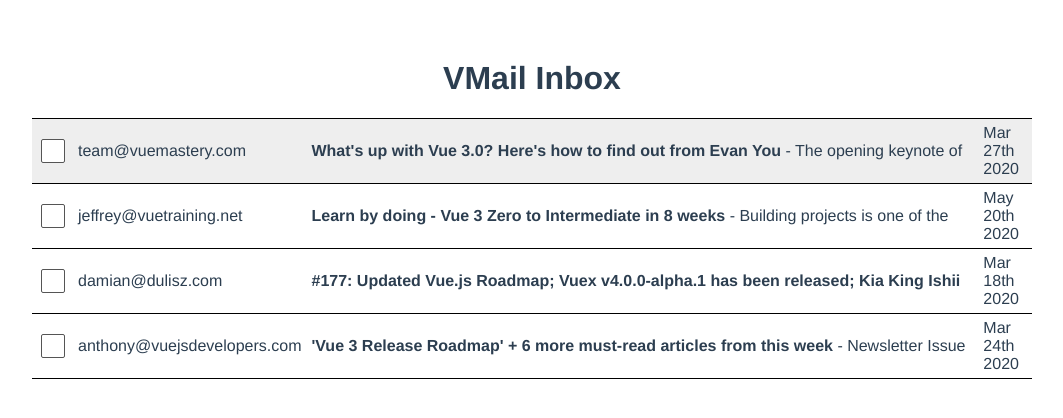
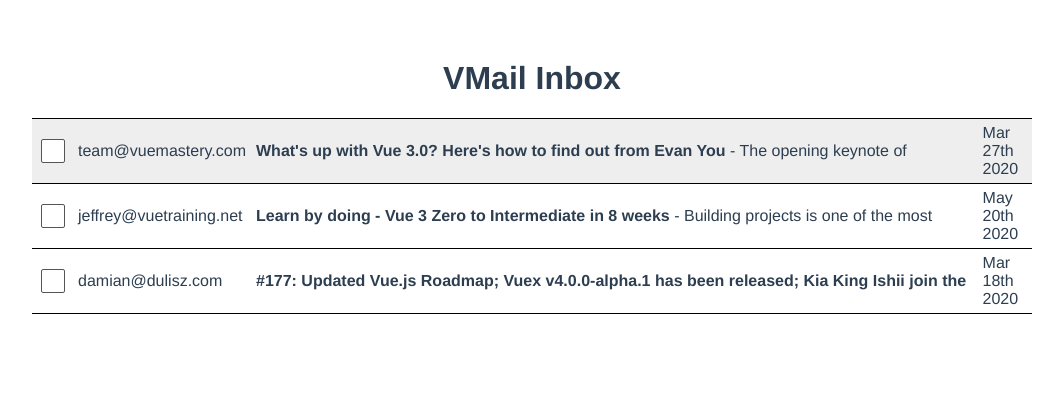
Before and after one commit to pyterDiaconescu/advanced_build_gmail_clone_with_vue3, a Vue app: page / in a window 1280 px wide. Shown: the top 418 px of the page, without its empty margins (108-1171 px from the left). Built offline with nearby package versions, Linux system fonts and the light colour scheme.

Commit message:
2.5. Building the Inbox
Display only the unarchived mailes sorted in descending order based by date

```diff
--- a/src/App.vue
+++ b/src/App.vue
@@ -4,7 +4,7 @@
   <table class="mail-table">
     <tbody>
       <tr
-          v-for="email in emails"
+          v-for="email in unarchivedEmails"
           :key="email.id"
           :class="['clickable', email.read ? 'read' : '']"
           @click="email.read = true"
@@ -66,6 +66,16 @@
           "read": false
         }
       ]
+    }
+  },
+  computed: {
+    sortedEmails() {
+      return this.emails.sort((e1, e2) => {
+        return e1.sentAt < e2.sentAt
+      })
+    },
+    unarchivedEmails() {
+      return this.sortedEmails.filter(e => !e.archived)
     }
   }
 };
```
